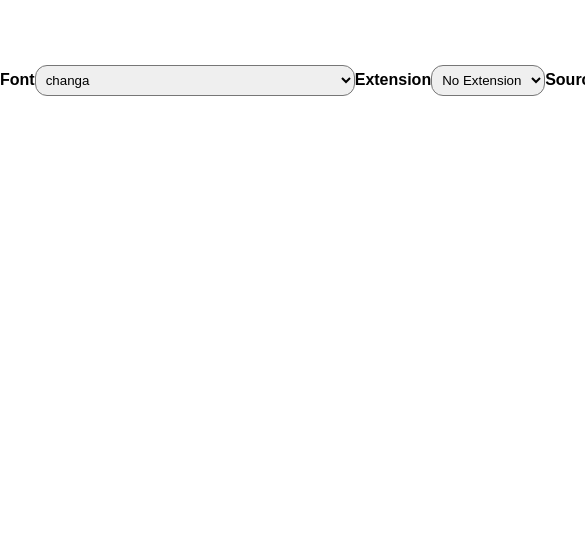
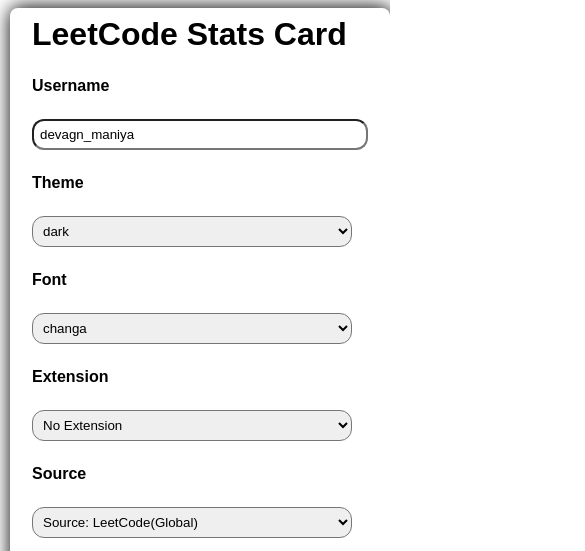
Before and after one commit to devagn611/Leet_Code_Stat, a plain HTML site: page index.html in a window 390 px wide. Shown: the top 551 px of the page, 585 px wide, since content can reach past the window. Drawn offline with Linux system fonts and the light colour scheme.

Commit message:
ui_update

```diff
--- a/style.css
+++ b/style.css
@@ -8,6 +8,14 @@
   /* align-items: center; */
 
   font-family: sans-serif;
+}
+.container {
+  width: 410px;
+  height: 100%;
+  background: #fff;
+  border-radius: 8px;
+  box-shadow: 1px 0px 19px 1px;
+  display: grid;
 }
 h1 {
   margin: 8px 0;
@@ -38,3 +46,54 @@
   width: 100%;
   min-height: 128px;
 }
+@media only screen and (max-width: 600px){
+  html,
+body {
+  display: flex;
+  /* margin-top: 10px; */
+  width: 100%;
+  margin: auto;
+  height: 100%;
+  /* justify-content: center; */
+  /* align-items: center; */
+  font-family: sans-serif;
+}
+.container {
+  width: 380px;
+  height: 100%;
+  background: #fff;
+  border-radius: 8px;
+  box-shadow: 1px 0px 19px 1px;
+  display: grid;
+  margin-left: 10px;
+}
+h1 {
+  margin: 8px 0;
+}
+input,
+select {
+  width: 320px;
+  margin: 8px 0;
+  padding: 6px;
+  border-radius: 12px;
+}
+button {
+  background-color: #fff;
+  border-radius: 4px;
+  width: 140px;
+  margin: 8px;
+}
+div {
+  width: 320px;
+  margin: 8px 0;
+
+  display: flex;
+  flex-direction: row;
+  justify-content: center;
+  align-items: center;
+}
+img {
+  width: 100%;
+  min-height: 128px;
+}
+}
```
